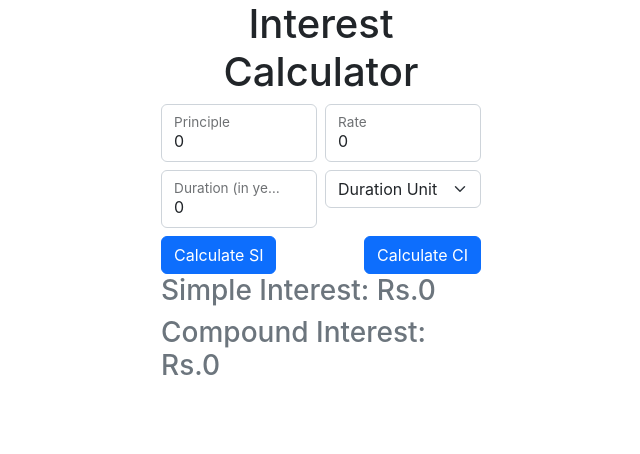
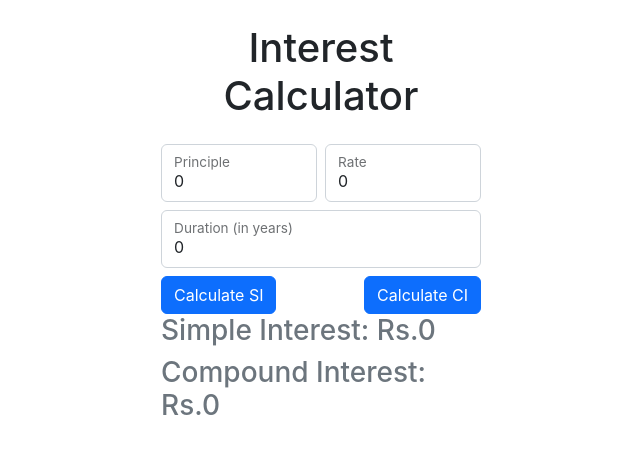
Before and after one commit to tejasvee-appsdeployer/si-ci-graph, a React (Create React App) app: page / in a window 1280 px wide. Shown: the top 454 px of the page, without its empty margins (319-959 px from the left). Built offline with nearby package versions, Linux system fonts and the light colour scheme.

Commit message:
Removed Unit state

```diff
--- a/src/App.js
+++ b/src/App.js
@@ -8,27 +8,18 @@ const App = () => {
 	const [duration, setDuration] = useState(0);
 	const [simpleInterest, setSimpleInterest] = useState(0);
 	const [compoundInterest, setCompoundInterest] = useState(0);
-	const [unit, setUnit] = useState("year");
 
 	const calculateSimpleInterest = () => {
-		if (unit === "months") {
-			setUnit("years");
-			setDuration(duration / 12);
-		}
 		setSimpleInterest((principal * rate * duration) / 100);
 	};
 
 	const calculateCompoundInterest = () => {
-		if (unit === "months") {
-			setUnit("years");
-			setDuration(duration / 12);
-		}
 		setCompoundInterest(principal * (1 + rate / 100) ** duration - principal);
 	};
 
 	return (
 		<div className="App">
-			<h1 className="text-center">Interest Calculator</h1>
+			<h1 className="text-center my-4">Interest Calculator</h1>
 			<Form>
 				<Row className="g-2">
 					<Col md>
@@ -63,7 +54,7 @@ const App = () => {
 						<FloatingLabel
 							className="mb-2"
 							controlId="floatingInput"
-							label={`Duration (in ${unit})`}
+							label={`Duration (in years)`}
 						>
 							<Form.Control
 								type="number"
@@ -71,17 +62,6 @@ const App = () => {
 								onChange={(e) => setDuration(e.target.value)}
 							/>
 						</FloatingLabel>
-					</Col>
-					<Col md>
-						<Form.Select
-							className="mb-2"
-							label="Unit Type"
-							onChange={(e) => setUnit(e.target.value)}
-						>
-							<option value="years">Duration Unit</option>
-							<option value="years">Years</option>
-							<option value="months">Months</option>
-						</Form.Select>
 					</Col>
 				</Row>
 				<div className="d-flex justify-content-between">
```
